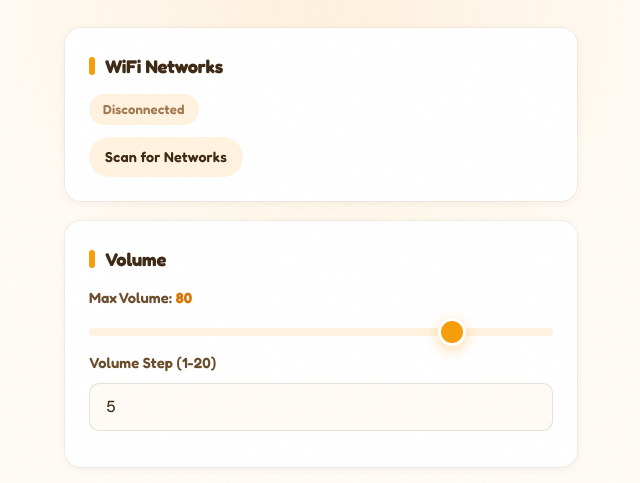
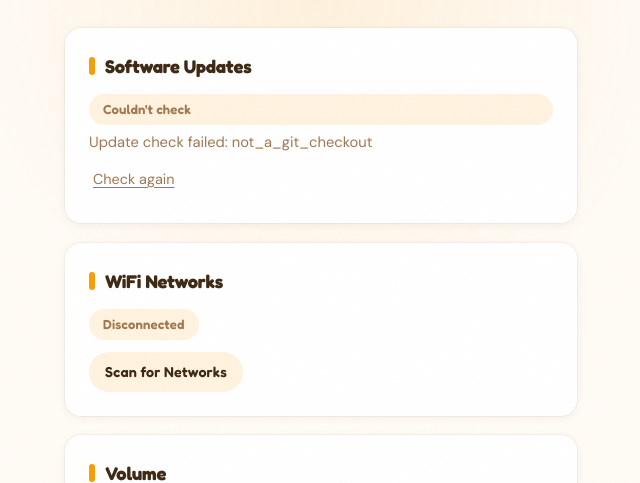
Before and after one commit to NikBrownTRP/flockify-box, a Flask app: page /settings in a window 1280 px wide. Shown: the part 144-627 px from the top of the page, without its empty margins (319-959 px from the left). Run offline with Flask 3, Linux system fonts and the light colour scheme.

Commit message:
feat(web): check for updates and install from Settings page
Adds a "Software Updates" card at the top of the Settings page that
auto-checks GitHub on load (cached for 30s server-side) and shows the
current commit, an "Up to date" / "Update available" badge, and a
one-click "Update Now" button when new commits are on origin/main.

The actual update reuses the existing scripts/auto-update.sh pipeline
and is detached via systemd-run --collect so it survives Flask
restarting itself when flockify.service comes back up.

- New scripts/manual-update.sh wraps auto-update.sh + restarts the
  flockify service.
- New sudoers drop-in (scripts/flockify-update.sudoers) installed by
  install.sh — narrowly scoped NOPASSWD for just the wrapper script
  and the systemd-run command line.
- Two new endpoints: GET /api/update/check, POST /api/update/start.
- Settings UI auto-fires the check on page load with a manual
  "Check again" link, plus a clear "Updating, the box will restart
  shortly" state after the button is pressed.

Design doc: docs/plans/2026-04-27-web-update-button-design.md

Co-Authored-By: Claude Opus 4.7 (1M context) <noreply@anthropic.com>

```diff
--- a/web/app.py
+++ b/web/app.py
@@ -5,7 +5,11 @@ Provides a mobile-friendly dashboard, playlist management, and settings UI,
 plus a REST API consumed by the frontend JavaScript.
 """
 
+import os
 import re
+import subprocess
+import time
+from datetime import datetime, timezone
 from urllib.parse import urlparse
 
 from flask import Flask, render_template, request, jsonify, redirect
@@ -519,3 +523,129 @@ def api_bt_forget(address):
     if result.get('ok'):
         return jsonify(result)
     return jsonify(result), 400
+
+
+# ------------------------------------------------------------------
+# Software updates — check GitHub for new commits and trigger update
+# ------------------------------------------------------------------
+
+# Repo root: web/app.py is two levels under the project root.
+_REPO_ROOT = os.path.abspath(os.path.join(os.path.dirname(__file__), '..'))
+_UPDATE_SCRIPT = os.path.join(_REPO_ROOT, 'scripts', 'manual-update.sh')
+
+# Cache the most recent check so frequent page loads / refreshes don't
+# hammer GitHub.
+_update_check_cache = {'data': None, 'ts': 0.0}
+_UPDATE_CHECK_TTL = 30  # seconds
+
+
+def _git(args, timeout=10):
+    """Run a git command in the repo, return stdout (stripped) or None."""
+    try:
+        out = subprocess.check_output(
+            ['git', '-C', _REPO_ROOT] + args,
+            stderr=subprocess.STDOUT,
+            timeout=timeout,
+        )
+        return out.decode('utf-8', errors='replace').strip()
+    except (subprocess.CalledProcessError, subprocess.TimeoutExpired,
+            FileNotFoundError):
+        return None
+
+
+def _check_for_updates():
+    """Compare local HEAD against origin/main. Returns dict for the API."""
+    now = time.time()
+    cached = _update_check_cache['data']
+    if cached and (now - _update_check_cache['ts']) < _UPDATE_CHECK_TTL:
+        return cached
+
+    result = {
+        'current_sha': None,
+        'current_subject': None,
+        'latest_sha': None,
+        'latest_subject': None,
+        'update_available': False,
+        'behind_count': 0,
+        'checked_at': datetime.now(timezone.utc).isoformat(timespec='seconds'),
+        'error': None,
+    }
+
+    if not os.path.isdir(os.path.join(_REPO_ROOT, '.git')):
+        result['error'] = 'not_a_git_checkout'
+        _update_check_cache.update(data=result, ts=now)
+        return result
+
+    # Local state — never fail because of this
+    head = _git(['rev-parse', 'HEAD'])
+    if head:
+        result['current_sha'] = head[:7]
+        subject = _git(['log', '-1', '--pretty=%s', 'HEAD'])
+        if subject:
+            result['current_subject'] = subject
+
+    # Fetch latest refs (silent). Short timeout so the UI never hangs long.
+    fetch_out = _git(['fetch', '--quiet', 'origin', 'main'], timeout=10)
+    if fetch_out is None:
+        result['error'] = 'offline'
+        _update_check_cache.update(data=result, ts=now)
+        return result
+
+    remote = _git(['rev-parse', 'origin/main'])
+    if not remote:
+        result['error'] = 'no_remote_ref'
+        _update_check_cache.update(data=result, ts=now)
+        return result
+    result['latest_sha'] = remote[:7]
+    remote_subject = _git(['log', '-1', '--pretty=%s', 'origin/main'])
+    if remote_subject:
+        result['latest_subject'] = remote_subject
+
+    # Count commits we're behind
+    behind = _git(['rev-list', '--count', 'HEAD..origin/main'])
+    try:
+        result['behind_count'] = int(behind) if behind else 0
+    except ValueError:
+        result['behind_count'] = 0
+    result['update_available'] = result['behind_count'] > 0
+
+    _update_check_cache.update(data=result, ts=now)
+    return result
+
+
+@app.route('/api/update/check', methods=['GET'])
+def api_update_check():
+    if request.args.get('refresh') == '1':
+        _update_check_cache['data'] = None  # bust cache on explicit refresh
+    return jsonify(_check_for_updates())
+
+
+@app.route('/api/update/start', methods=['POST'])
+def api_update_start():
+    """Kick off the manual update via systemd-run so it survives Flask
+    restarting itself. Returns immediately."""
+    if not os.path.isfile(_UPDATE_SCRIPT):
+        return jsonify({'started': False,
+                        'error': 'update script missing'}), 500
+
+    cmd = [
+        'sudo', '-n',
+        '/usr/bin/systemd-run',
+        '--unit=flockify-manual-update',
+        '--collect',
+        _UPDATE_SCRIPT,
+    ]
+    try:
+        subprocess.check_output(cmd, stderr=subprocess.STDOUT, timeout=10)
+    except subprocess.CalledProcessError as e:
+        return jsonify({
+            'started': False,
+            'error': e.output.decode('utf-8', errors='replace').strip()
+                     or 'systemd-run failed',
+        }), 500
+    except (FileNotFoundError, subprocess.TimeoutExpired) as e:
+        return jsonify({'started': False, 'error': str(e)}), 500
+
+    # Bust the cache so the next check after restart shows the new SHA.
+    _update_check_cache['data'] = None
+    return jsonify({'started': True})
--- a/web/static/css/style.css
+++ b/web/static/css/style.css
@@ -1079,6 +1079,96 @@ input[type="url"], input[type="password"], input[type="time"] {
 }
 
 /* ================================================================
+   SOFTWARE UPDATES
+   ================================================================ */
+.update-status {
+    margin-bottom: 4px;
+    min-height: 24px;
+}
+
+.update-badge-row {
+    display: flex;
+    align-items: center;
+    gap: 10px;
+    flex-wrap: wrap;
+    margin-bottom: 10px;
+}
+
+.update-behind {
+    font-family: var(--font-body);
+    font-size: 0.9rem;
+    color: var(--brown-muted);
+    font-weight: 500;
+}
+
+.update-subject {
+    font-family: var(--font-body);
+    font-size: 0.95rem;
+    color: var(--brown-light);
+    margin: 0 0 14px;
+    line-height: 1.5;
+    word-break: break-word;
+}
+
+.update-current {
+    font-family: var(--font-body);
+    font-size: 0.92rem;
+    color: var(--brown-muted);
+    margin: 8px 0 0;
+    line-height: 1.5;
+    word-break: break-word;
+}
+
+.update-current code {
+    font-family: 'SF Mono', 'Fira Code', monospace;
+    font-size: 0.85rem;
+    background: var(--cream-dark);
+    padding: 2px 7px;
+    border-radius: 5px;
+    color: var(--brown);
+}
+
+.update-error-row {
+    display: flex;
+    flex-direction: column;
+    gap: 6px;
+}
+
+.update-error-text {
+    font-family: var(--font-body);
+    font-size: 0.92rem;
+    color: var(--brown-muted);
+    margin: 0;
+    line-height: 1.5;
+}
+
+.update-btn {
+    width: 100%;
+    margin-top: 4px;
+}
+
+.update-progress {
+    background: var(--amber-light);
+    border-radius: var(--radius-sm);
+    padding: 12px 14px;
+    margin-bottom: 10px;
+}
+
+.update-progress-hint {
+    font-family: var(--font-body);
+    font-size: 0.88rem;
+    color: var(--brown-light);
+    margin: 6px 0 0;
+    line-height: 1.5;
+}
+
+.update-recheck {
+    margin-top: 6px;
+}
+
+.update-card.is-updating .update-recheck { display: none; }
+
+/* ================================================================
    MESSAGES
    ================================================================ */
 .error-message {
--- a/web/static/js/app.js
+++ b/web/static/js/app.js
@@ -641,6 +641,106 @@
     };
 
     // ------------------------------------------------------------------
+    // Software updates
+    // ------------------------------------------------------------------
+
+    function setUpdateView(state) {
+        // state: 'checking' | 'available' | 'uptodate' | 'error' | 'updating'
+        var ids = ['update-status', 'update-available', 'update-uptodate',
+                   'update-error', 'update-progress'];
+        var visible = {
+            'checking':  ['update-status'],
+            'available': ['update-available'],
+            'uptodate':  ['update-uptodate'],
+            'error':     ['update-error'],
+            'updating':  ['update-progress']
+        }[state] || [];
+        ids.forEach(function (id) {
+            var el = document.getElementById(id);
+            if (el) el.style.display = visible.indexOf(id) >= 0 ? '' : 'none';
+        });
+        var card = document.getElementById('update-card');
+        if (card) {
+            card.classList.toggle('is-updating', state === 'updating');
+        }
+    }
+
+    function shortenSubject(s) {
+        if (!s) return '';
+        return s.length > 90 ? s.slice(0, 87) + '…' : s;
+    }
+
+    // Render "You are running <code>abc1234</code> · subject" via safe DOM ops.
+    // Subject content comes from `git log` and is treated as untrusted text.
+    function renderCurrentLine(target, sha, subject) {
+        while (target.firstChild) target.removeChild(target.firstChild);
+        target.appendChild(document.createTextNode('You are running '));
+        var code = document.createElement('code');
+        code.textContent = sha || '?';
+        target.appendChild(code);
+        if (subject) {
+            target.appendChild(document.createTextNode(' · ' + subject));
+        }
+    }
+
+    window.checkForUpdates = function (forceRefresh) {
+        var card = document.getElementById('update-card');
+        if (!card) return;
+        setUpdateView('checking');
+
+        var url = '/api/update/check' + (forceRefresh ? '?refresh=1' : '');
+        api('GET', url).then(function (data) {
+            if (data.error === 'offline') {
+                document.getElementById('update-error-badge').textContent = 'Offline';
+                document.getElementById('update-error-text').textContent =
+                    "Couldn't reach GitHub. Check your WiFi connection.";
+                setUpdateView('error');
+                return;
+            }
+            if (data.error) {
+                document.getElementById('update-error-badge').textContent = "Couldn't check";
+                document.getElementById('update-error-text').textContent =
+                    'Update check failed: ' + data.error;
+                setUpdateView('error');
+                return;
+            }
+
+            if (data.update_available) {
+                var behind = document.getElementById('update-behind');
+                behind.textContent = data.behind_count === 1
+                    ? '1 new commit'
+                    : data.behind_count + ' new commits';
+                document.getElementById('update-latest-subject').textContent =
+                    shortenSubject(data.latest_subject);
+                setUpdateView('available');
+            } else {
+                renderCurrentLine(
+                    document.getElementById('update-current-line'),
+                    data.current_sha,
+                    shortenSubject(data.current_subject)
+                );
+                setUpdateView('uptodate');
+            }
+        }).catch(function (err) {
+            document.getElementById('update-error-badge').textContent = "Couldn't check";
+            document.getElementById('update-error-text').textContent =
+                'Update check failed: ' + (err.message || 'unknown error');
+            setUpdateView('error');
+        });
+    };
+
+    window.startUpdate = function () {
+        var btn = document.getElementById('btn-update-now');
+        if (btn) btn.classList.add('loading');
+        api('POST', '/api/update/start').then(function () {
+            setUpdateView('updating');
+        }).catch(function (err) {
+            if (btn) btn.classList.remove('loading');
+            alert('Failed to start update: ' + (err.message || 'unknown error'));
+        });
+    };
+
+    // ------------------------------------------------------------------
     // Init
     // ------------------------------------------------------------------
 
@@ -661,6 +761,11 @@
         if (document.getElementById('schedule-enabled')) {
             initScheduleSliders();
         }
+
+        // Settings: auto-check for updates
+        if (document.getElementById('update-card')) {
+            window.checkForUpdates(false);
+        }
     });
 
 })();
--- a/web/templates/settings.html
+++ b/web/templates/settings.html
@@ -2,6 +2,47 @@
 
 {% block content %}
 <div class="settings-page">
+
+    {# ---- Software Updates ---- #}
+    <section class="card update-card" id="update-card">
+        <h2 class="section-title">Software Updates</h2>
+
+        <div id="update-status" class="update-status">
+            <span class="bt-scanning-text">Checking for updates…</span>
+        </div>
+
+        <div id="update-available" class="update-available" style="display:none">
+            <div class="update-badge-row">
+                <span class="badge badge-amber">Update available</span>
+                <span class="update-behind" id="update-behind"></span>
+            </div>
+            <p class="update-subject" id="update-latest-subject"></p>
+            <button class="btn btn-primary update-btn" id="btn-update-now" onclick="startUpdate()">
+                Update Now
+            </button>
+        </div>
+
+        <div id="update-uptodate" class="update-uptodate" style="display:none">
+            <span class="badge badge-green">Up to date</span>
+            <p class="update-current" id="update-current-line"></p>
+        </div>
+
+        <div id="update-error" class="update-error-row" style="display:none">
+            <span class="badge badge-gray" id="update-error-badge">Couldn't check</span>
+            <p class="update-error-text" id="update-error-text"></p>
+        </div>
+
+        <div id="update-progress" class="update-progress" style="display:none">
+            <span class="bt-scanning-text">Updating… the box will restart in a moment.</span>
+            <p class="update-progress-hint">
+                Reload this page in 30–60 seconds to confirm the new version.
+            </p>
+        </div>
+
+        <button class="btn-link update-recheck" id="btn-update-recheck" onclick="checkForUpdates(true)">
+            Check again
+        </button>
+    </section>
 
     {# ---- WiFi Networks (first card — most critical when in AP mode) ---- #}
     <section class="card">
```
Also changed, not shown: docs/plans/2026-04-27-web-update-button-design.md (added, +104 -0 lines), 3 other files.
